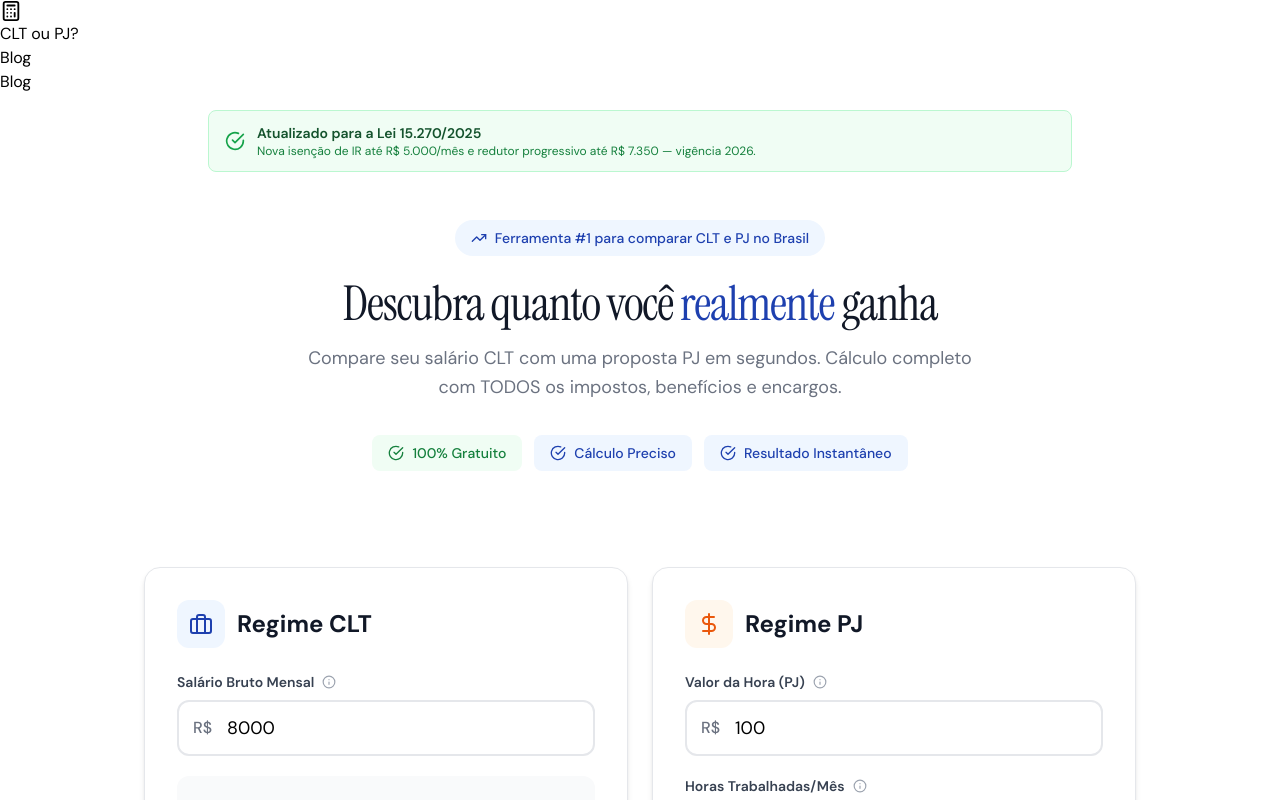
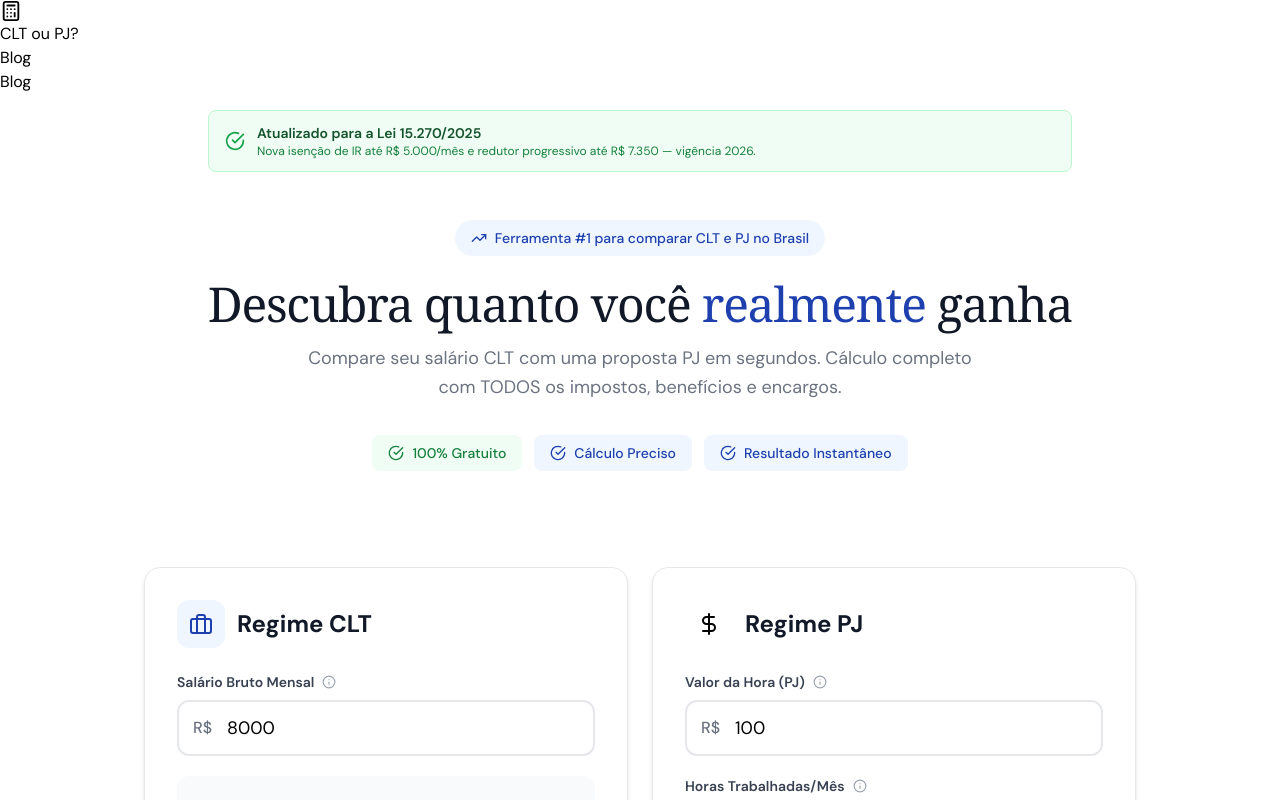
Before and after one commit to RodVerruck/cltvspj, a Next.js app: page / in a window 1280 px wide. Shown: the top 800 px of the page. Built offline with nearby package versions, Linux system fonts and the light colour scheme; no server answers.

Commit message:
redesign part 1

```diff
--- a/tailwind.config.js
+++ b/tailwind.config.js
@@ -6,31 +6,53 @@ module.exports = {
   ],
   theme: {
     extend: {
-      fontFamily: {
-        sans: ['DM Sans', 'system-ui', '-apple-system', 'sans-serif'],
-        serif: ['Instrument Serif', 'Georgia', 'serif'],
-        mono: ['JetBrains Mono', 'Fira Code', 'Courier New', 'monospace'],
-      },
       colors: {
+        paper: {
+          DEFAULT: '#f5f1e8',
+          dark: '#ebe5d6',
+          darker: '#ddd4c0',
+        },
+        ink: {
+          DEFAULT: '#1a1614',
+          muted: '#6b6357',
+          fade: '#a8a192',
+        },
+        rule: {
+          DEFAULT: '#d4cdbe',
+          strong: '#b8afa0',
+        },
+        money: {
+          DEFAULT: '#0c4a3e',
+          hover: '#0a3d33',
+          light: '#e6efe9',
+        },
+        hot: {
+          DEFAULT: '#c2410c',
+          light: '#fce8dc',
+        },
+        // Mantém brand e accent existentes como legado por enquanto (sem usar nas páginas novas)
         brand: {
           50: '#eff6ff',
-          100: '#dbeafe',
-          200: '#bfdbfe',
-          300: '#93c5fd',
-          400: '#3b82f6',
+          400: '#60a5fa',
           500: '#1e40af',
-          600: '#1e3a8a',
-          700: '#172554',
         },
-        accent: {
-          50: '#fff7ed',
-          100: '#fed7aa',
-          200: '#fdba74',
-          300: '#fb923c',
-          400: '#ea580c',
-          500: '#c2410c',
-          600: '#9a3412',
-        },
+      },
+      fontFamily: {
+        display: ['"Instrument Serif"', 'Georgia', 'serif'],
+        sans: ['"Instrument Sans"', '-apple-system', 'BlinkMacSystemFont', 'sans-serif'],
+        mono: ['"JetBrains Mono"', '"SF Mono"', 'Consolas', 'monospace'],
+      },
+      fontSize: {
+        // Escala editorial para grandes números/títulos
+        'display-xl': ['clamp(80px, 14vw, 200px)', { lineHeight: '0.9', letterSpacing: '-0.03em' }],
+        'display-lg': ['clamp(48px, 7vw, 104px)', { lineHeight: '0.95', letterSpacing: '-0.02em' }],
+        'display-md': ['clamp(36px, 5vw, 64px)', { lineHeight: '1.0', letterSpacing: '-0.01em' }],
+        'display-sm': ['clamp(28px, 3.5vw, 44px)', { lineHeight: '1.1', letterSpacing: '-0.01em' }],
+      },
+      letterSpacing: {
+        'editorial': '-0.02em',
+        'mono-wide': '0.02em',
+        'label': '0.12em',
       },
     },
   },
```
